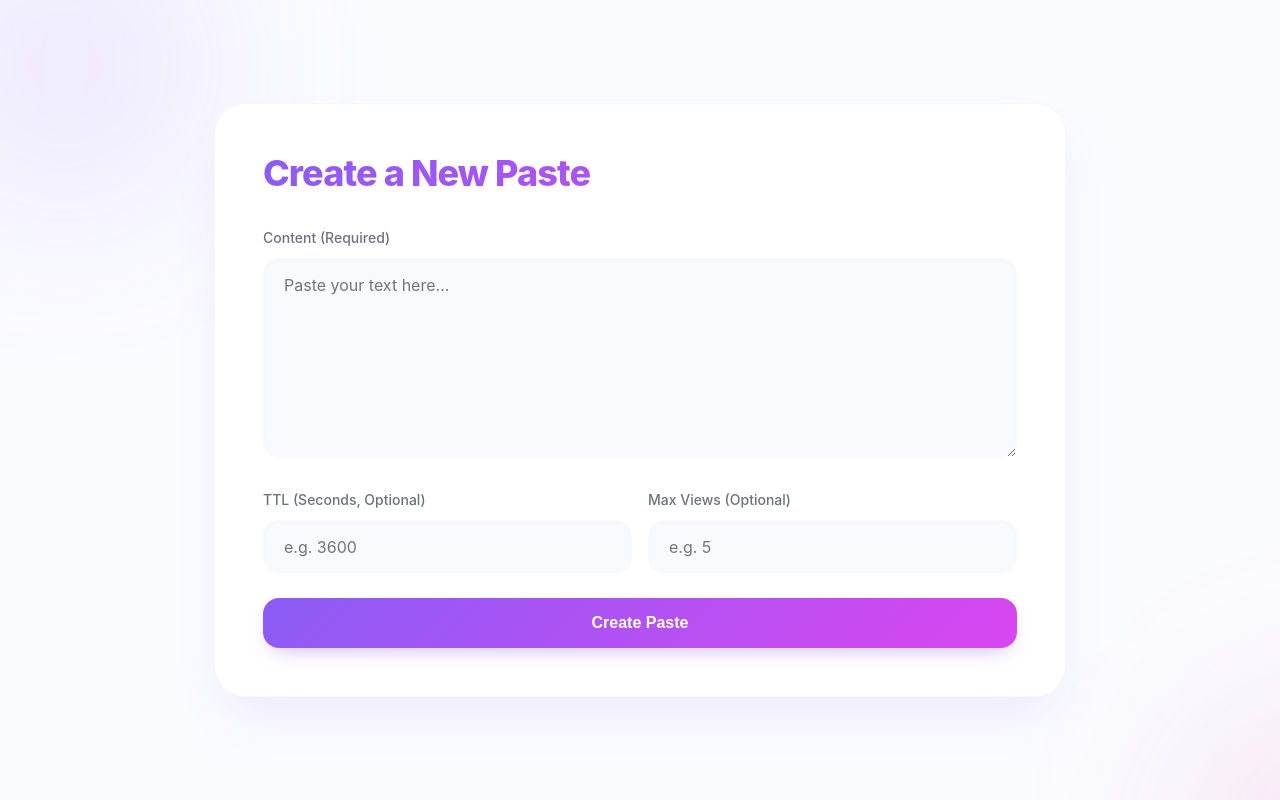
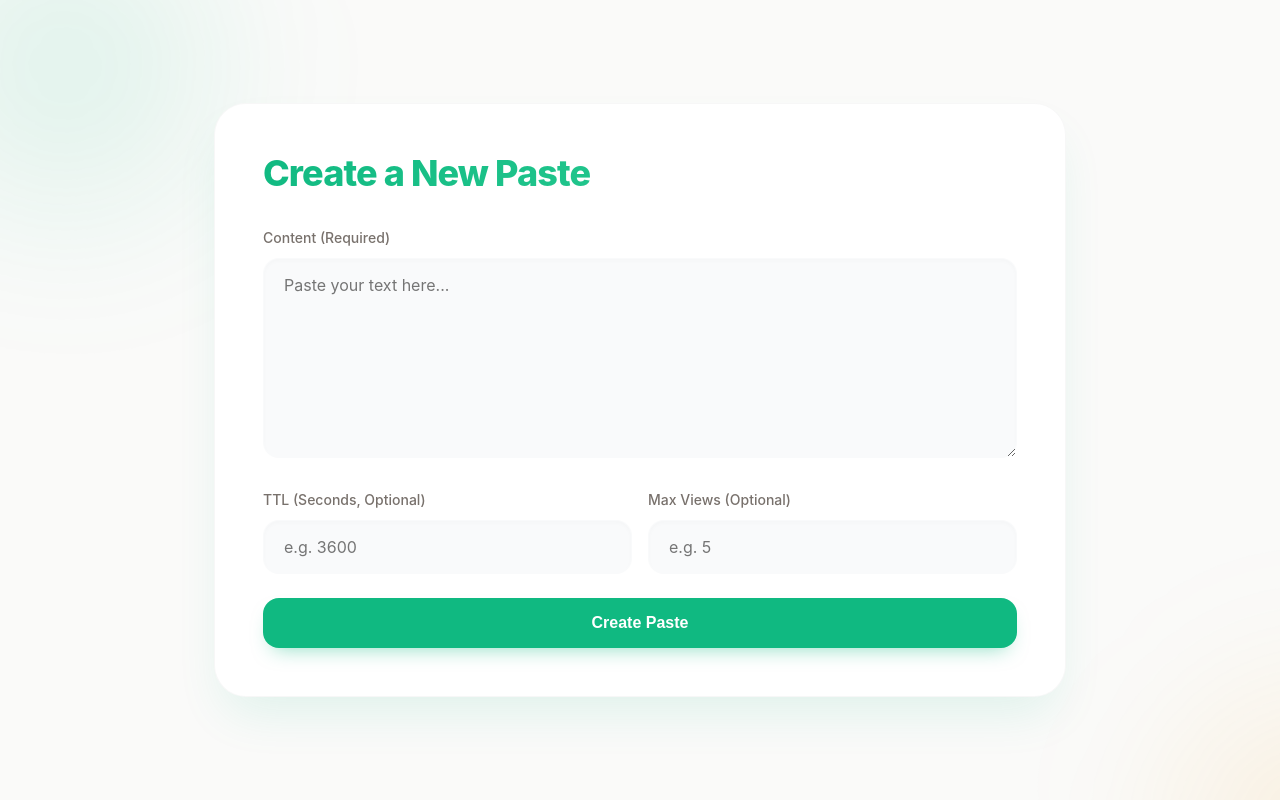
Before and after one commit to mohanracharla46/Pastein, a Next.js app: page / in a window 1280 px wide. Shown: the top 800 px of the page. Built offline with nearby package versions, Linux system fonts and the light colour scheme.

Commit message:
UI Update: Switch to Premium Emerald & Stone palette (No Blue/Purple)

```diff
--- a/app/globals.css
+++ b/app/globals.css
@@ -1,21 +1,21 @@
 :root {
-  --background: #fafbff;
-  --foreground: #1e1b4b;
-  --primary: #8b5cf6;
-  --primary-hover: #7c3aed;
-  --secondary: #f3f4f6;
-  --secondary-hover: #e5e7eb;
-  --accent-pink: #ec4899;
-  --accent-purple: #d946ef;
+  --background: #fafaf9;
+  --foreground: #1c1917;
+  --primary: #10b981;
+  --primary-hover: #059669;
+  --secondary: #f5f5f4;
+  --secondary-hover: #e7e5e4;
+  --accent-green: #34d399;
+  --accent-amber: #f59e0b;
   --card-bg: #ffffff;
-  --border: #f3f4f6;
+  --border: #f5f5f4;
   --input-bg: #f9fafb;
-  --error: #f43f5e;
+  --error: #ef4444;
   --success: #10b981;
-  --text-muted: #6b7280;
+  --text-muted: #78716c;
   --shadow-sm: 0 1px 3px 0 rgba(0, 0, 0, 0.05);
-  --shadow-md: 0 4px 12px -2px rgba(139, 92, 246, 0.15);
-  --shadow-lg: 0 25px 50px -12px rgba(139, 92, 246, 0.12);
+  --shadow-md: 0 4px 12px -2px rgba(16, 185, 129, 0.15);
+  --shadow-lg: 0 25px 50px -12px rgba(16, 185, 129, 0.12);
 }
 
 * {
@@ -51,13 +51,13 @@ body::after {
 }
 
 body::before {
-  background: rgba(139, 92, 246, 0.1);
+  background: rgba(16, 185, 129, 0.1);
   top: -100px;
   left: -100px;
 }
 
 body::after {
-  background: rgba(236, 72, 153, 0.1);
+  background: rgba(245, 158, 11, 0.1);
   bottom: -100px;
   right: -100px;
   animation-delay: -10s;
@@ -116,7 +116,7 @@ h1 {
   font-weight: 800;
   letter-spacing: -0.025em;
   margin-bottom: 2rem;
-  background: linear-gradient(135deg, var(--primary), var(--accent-purple));
+  background: linear-gradient(135deg, var(--primary), var(--accent-green));
   -webkit-background-clip: text;
   background-clip: text;
   -webkit-text-fill-color: transparent;
@@ -172,7 +172,7 @@ textarea {
   display: inline-flex;
   align-items: center;
   justify-content: center;
-  background: linear-gradient(135deg, var(--primary), var(--accent-purple));
+  background: var(--primary);
   color: white;
   padding: 1rem 2rem;
   border-radius: 1rem;
@@ -183,12 +183,13 @@ textarea {
   transition: all 0.3s cubic-bezier(0.175, 0.885, 0.32, 1.275);
   width: 100%;
   font-size: 1rem;
-  box-shadow: 0 10px 20px -10px rgba(139, 92, 246, 0.5);
+  box-shadow: 0 10px 20px -10px rgba(16, 185, 129, 0.5);
 }
 
 .btn:hover {
+  background: var(--primary-hover);
   transform: translateY(-3px) scale(1.02);
-  box-shadow: 0 20px 30px -12px rgba(139, 92, 246, 0.4);
+  box-shadow: 0 20px 30px -12px rgba(16, 185, 129, 0.4);
 }
 
 .btn:active {
```
